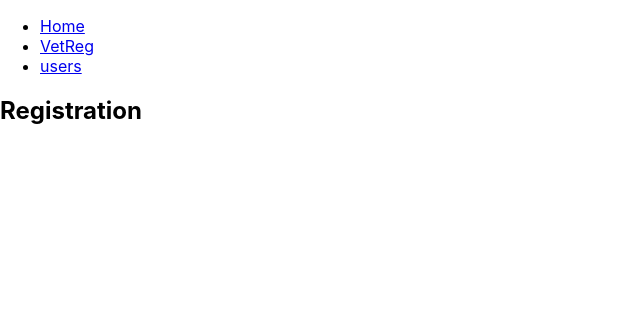
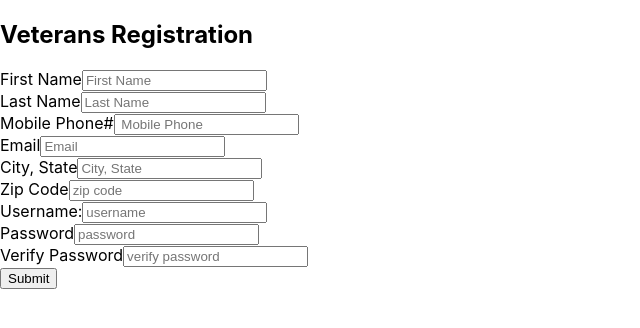
Before and after one commit to patrickcollins24/vet-resources, a React (Create React App) app: page /VetReg in a window 1280 px wide. Shown: the top 328 px of the page, without its empty margins (0-640 px from the left). Built offline with nearby package versions, Linux system fonts and the light colour scheme.

Commit message:
added info to the Home component and About component. set up functional routes

```diff
--- a/src/App.js
+++ b/src/App.js
@@ -3,6 +3,7 @@ import { BrowserRouter as Router, Switch, Route, Link  } from 'react-router-dom'
 import { useState } from 'react';
 import Header from './component/Header';
 import Home from './component/Home';
+import About from './component/About';
 import VetReg from './component/VetReg';
 
 
@@ -15,28 +16,15 @@ export default function App() {
 
     <Router>
       <div>
-        <nav>
-          <ul>
-            <li>
-              <Link to="/">Home</Link>
-            </li>
-            <li>
-              <Link to="/">VetReg</Link>
-            </li>
-            <li>
-              <Link to="/">users</Link>
-            </li>
-          </ul>
-        </nav>
         <Switch>
-          <Route exact path="/VetReg">
+          <Route exact path="/">
+            <Home />
+          </Route>
+          <Route path="/About">
+            <About />
+          </Route>
+          <Route path="/VetReg">
             <VetReg />
-          </Route>
-          <Route path="/User">
-            <User />
-          </Route>
-          <Route path="/">
-            <Home />
           </Route>
         </Switch>
       </div>
@@ -44,14 +32,10 @@ export default function App() {
 
   );
 
-  function Home() {
-    return <h2>Home</h2>;
-  }
-  function VetReg() {
-    return <h2>Registration</h2>;
-  }
-  function User() {
-    return <h2>Profile</h2>;
-  }
+
+
+
+
+
 
 }
--- /dev/null
+++ b/src/component/About.jsx
@@ -0,0 +1,5 @@
+export default function About() {
+
+
+    return <h2>About</h2>;
+}
--- a/src/component/Home.jsx
+++ b/src/component/Home.jsx
@@ -1,12 +1,24 @@
+import { Link } from 'react-router-dom'
+
+export default function Home() {
 
 
-const HomePage = () => {
-    return (
-        <>
 
 
-        </>
-    )
+    return (
+        <nav>
+            <ul>
+                <li>
+                <Link to="/">Home</Link>
+                </li>
+                <li>
+                <Link to="/About">About</Link>
+                </li>
+                <li>
+                <Link to="/VetReg">VetReg</Link>
+                </li>
+            </ul>
+            </nav>
+
+    );
 }
-
-export default HomePage
--- a/src/component/VetReg.jsx
+++ b/src/component/VetReg.jsx
@@ -1,13 +1,16 @@
-import { useState } from 'react';
 
 
-const VetReg = () => {
+export default function VetReg() {
+
+
+
 
 
 
 
     return (
-
+        <div>
+        <h2>Veterans Registration</h2>
         <form>
             <div>
                 <label>First Name</label>
@@ -49,8 +52,8 @@ const VetReg = () => {
                 <input type='submit' placeholder='Submit info'  />
             </div>
         </form>
+        </div>
 
     )
+
 }
-
-export default VetReg
```
